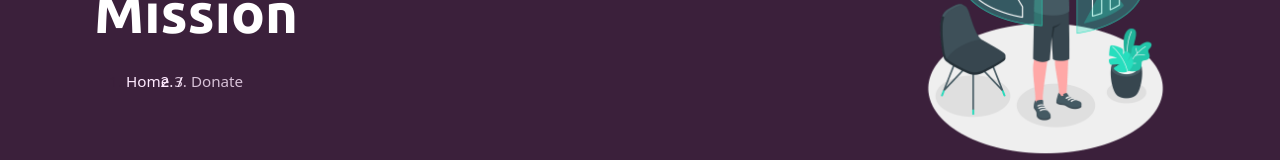
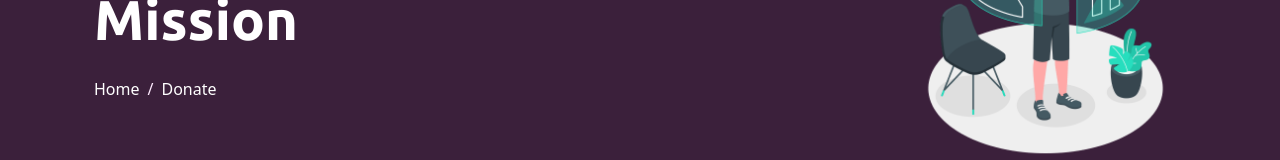
Before and after one commit to NitinVangipuram/Multimedia-Lab, a React (Create React App) app: page /donate in a window 1280 px wide. Shown: the part 254-414 px from the top of the page. Built offline with nearby package versions, Linux system fonts and the light colour scheme; no server answers.

Commit message:
added donateus page

```diff
--- a/src/pages/Donate.js
+++ b/src/pages/Donate.js
@@ -314,15 +314,14 @@ const DonateUs = () => {
           <div className="row g-5 pt-5">
             <div className="col-lg-6 align-self-center text-center text-lg-start mb-lg-5">
               <h1 className="display-4 text-white mb-4 animated slideInRight">Support Our Mission</h1>
-              <nav aria-label="breadcrumb">
-                <ol style={styles.breadcrumb}>
-                  <li>
-                    <Link style={styles.breadcrumbLink} to="/">Home</Link>
-                  </li>
-                  <li style={{ color: colors.lightText }}> / </li>
-                  <li style={styles.breadcrumbActive}>Donate</li>
-                </ol>
-              </nav>
+                <nav aria-label="breadcrumb">
+                              <ol className="breadcrumb justify-content-center justify-content-lg-start mb-0">
+                                <li className="breadcrumb-item">
+                                  <Link className="text-white" to="/">Home</Link>
+                                </li>
+                                <li className="breadcrumb-item text-white active" aria-current="page">Donate</li>
+                              </ol>
+                            </nav>
             </div>
             <div className="col-lg-6 align-self-end text-center text-lg-end">
               <img className="img-fluid" src={svg} alt="" style={{ maxHeight: '300px' }} />
```
